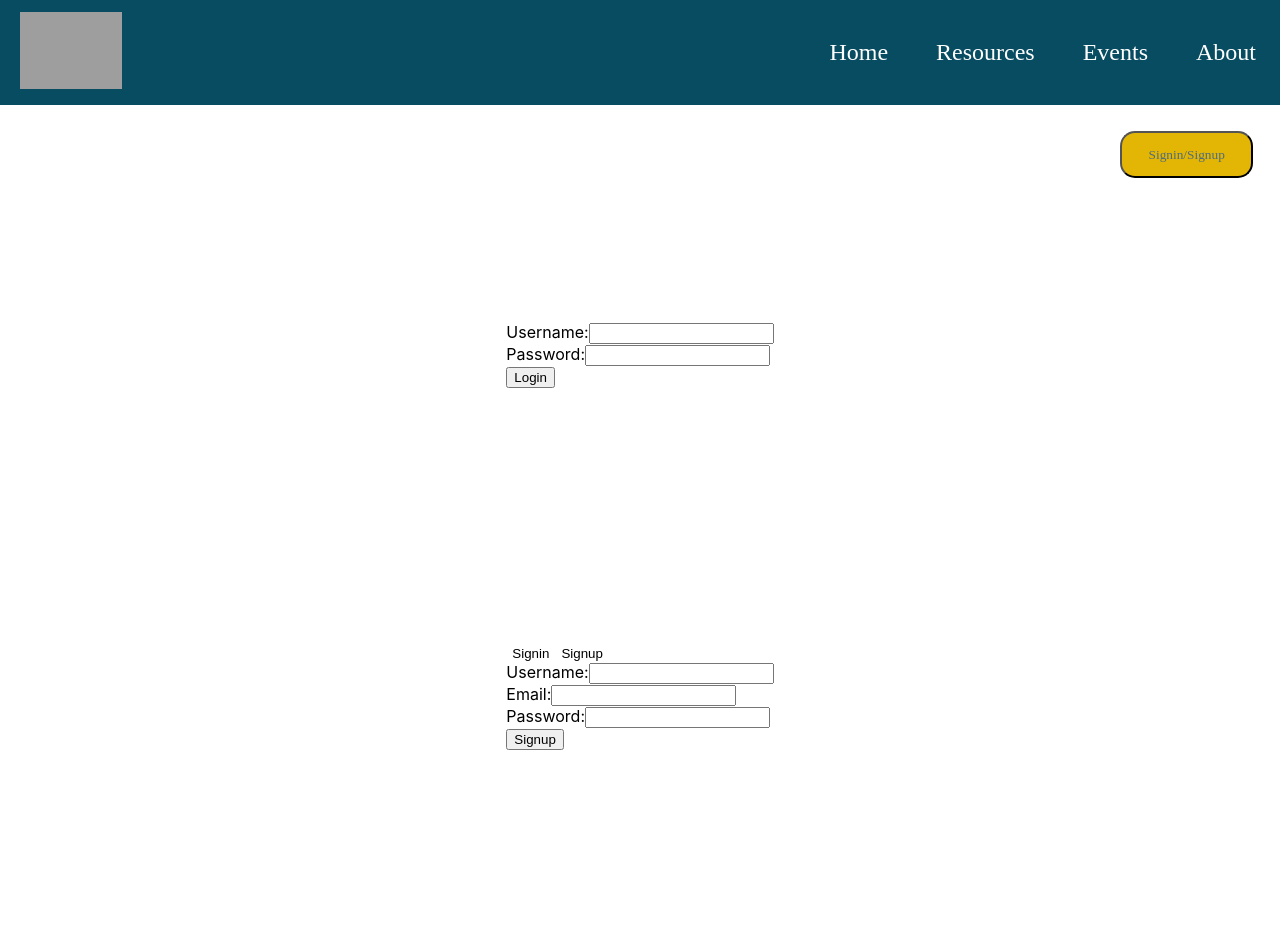
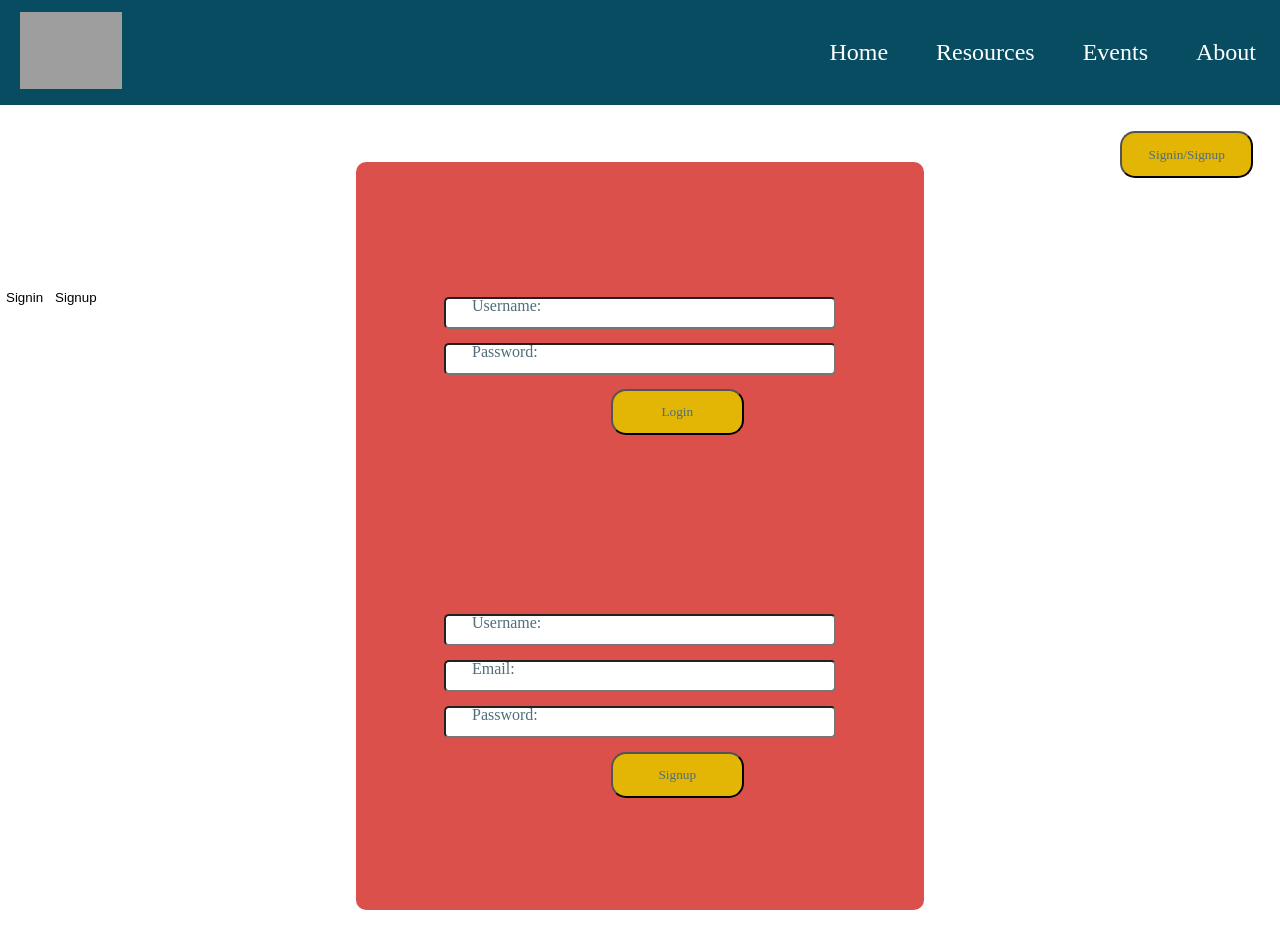
Before and after one commit to MrWil95/On-the-Move-, a React (Create React App) app in the folder client/: page /user in a window 1280 px wide. Shown: the top 948 px of the page. Built offline with nearby package versions, Linux system fonts and the light colour scheme; grey boxes are pictures that could not be loaded; a web font is replaced by a local one.

Commit message:
general style done done

```diff
--- a/client/src/components/UserCreate/SignIn/SingIn.jsx
+++ b/client/src/components/UserCreate/SignIn/SingIn.jsx
@@ -17,35 +17,39 @@ export default function SingIn(props) {
   }
 
   return (
-    <div className='SigninForm' style={{display: "flex"}}>
+    <div className='MainContainer'>
+      <div className='Form'>
         <form
           onSubmit={(e) => {
             e.preventDefault()
             handleLogin(formData)
           }}
         >
-        <label>
+          <label className='messagecontent'>
             Username:
+          </label>
           <input
             type='text'
             name='username'
             value={username}
             onChange={handleChange}
+            className='forminput'
           />
+          <br />
+          <label className='messagecontent'>
+            Password:
           </label>
-        <br />
-        <label>
-          Password:
           <input
             type='password'
             name='password'
             value={password}
             onChange={handleChange}
+            className='forminput'
           />
-        </label>
           <br />
-        <button>Login</button>
+          <button className='submit'>Login</button>
         </form>
+      </div>
     </div>
   )
 }
--- a/client/src/components/UserCreate/SignUp/SignUp.jsx
+++ b/client/src/components/UserCreate/SignUp/SignUp.jsx
@@ -19,43 +19,50 @@ export default function SignUp(props) {
   }
 
   return (
+    <div className='MainContainer'>
+      <div className='Form'>
         <form
           onSubmit={(e) => {
             e.preventDefault()
             handleRegister(formData)
           }}
         >
-      <label>
+          <label className='messagecontent'>
             Username:
+          </label>
             <input
               type='text'
               name='username'
               value={username}
               onChange={handleChange}
+              className='forminput'
             />
+          <br />
+          <label className='messagecontent'>
+            Email:
           </label>
-      <br />
-      <label>
-        Email:
           <input
             type='text'
             name='email'
             value={email}
             onChange={handleChange}
+            className='forminput'
           />
+          <br />
+          <label className='messagecontent'>
+            Password:
           </label>
-      <br />
-      <label>
-        Password:
           <input
             type='password'
             name='password'
             value={password}
             onChange={handleChange}
+            className='forminput'
           />
-     </label>
         <br />
-     <button>Signup</button>
+        <button className='submit'>Signup</button>
         </form>
+      </div>
+    </div>
   )
 }
```
Lines whose indentation alone changed are shown as unchanged.
